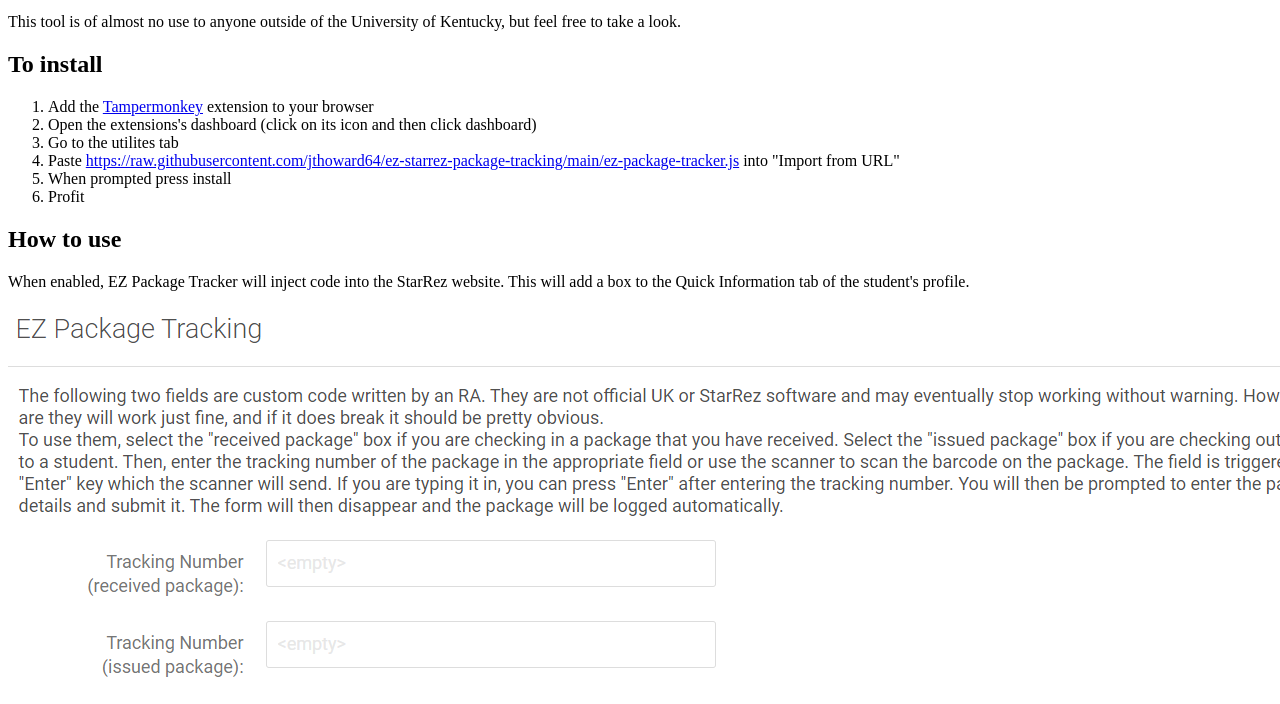
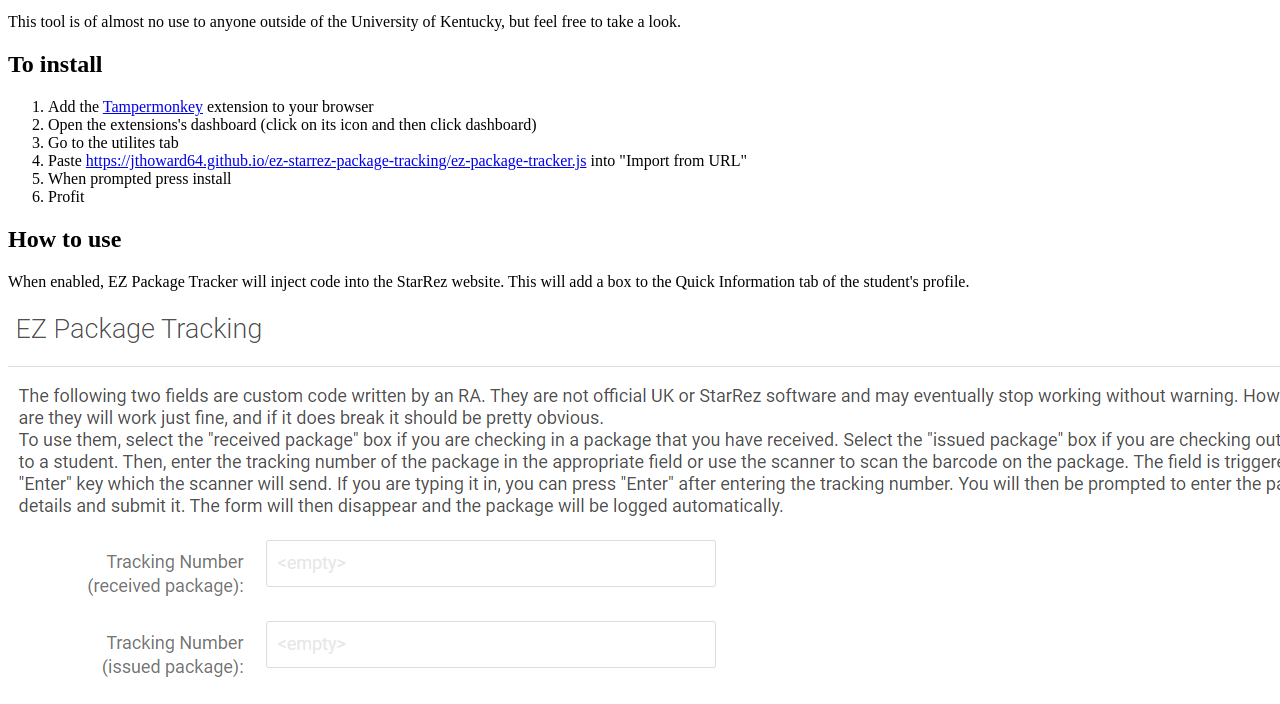
Before and after one commit to jthoward64/ez-starrez-package-tracking, a website: page index.html in a window 1280 px wide. Shown: the part 87-791 px from the top of the page. Drawn offline with Linux system fonts and the light colour scheme.

Commit message:
Fix other stuff

```diff
--- a/index.html
+++ b/index.html
@@ -6,7 +6,7 @@
 <li>Add the <a href="https://www.tampermonkey.net/">Tampermonkey</a> extension to your browser</li>
 <li>Open the extensions&#39;s dashboard (click on its icon and then click dashboard)</li>
 <li>Go to the utilites tab</li>
-<li>Paste <a href="https://jthoward64.github.io/ez-starrez-package-tracking/ez-package-tracker.js">https://raw.githubusercontent.com/jthoward64/ez-starrez-package-tracking/main/ez-package-tracker.js</a> into &quot;Import from URL&quot;</li>
+<li>Paste <a href="https://jthoward64.github.io/ez-starrez-package-tracking/ez-package-tracker.js">https://jthoward64.github.io/ez-starrez-package-tracking/ez-package-tracker.js</a> into &quot;Import from URL&quot;</li>
 <li>When prompted press install</li>
 <li>Profit</li>
 </ol>
```
